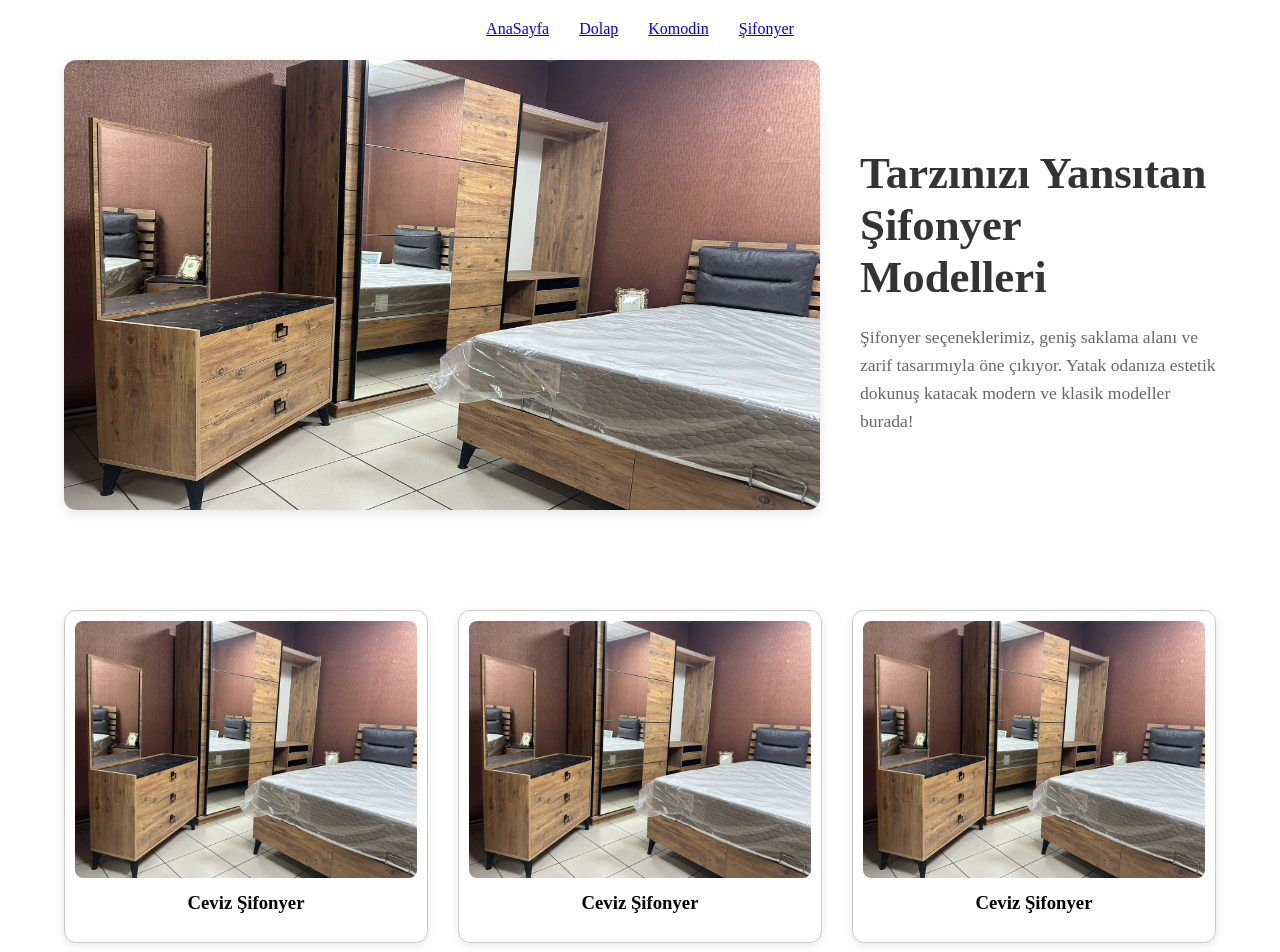
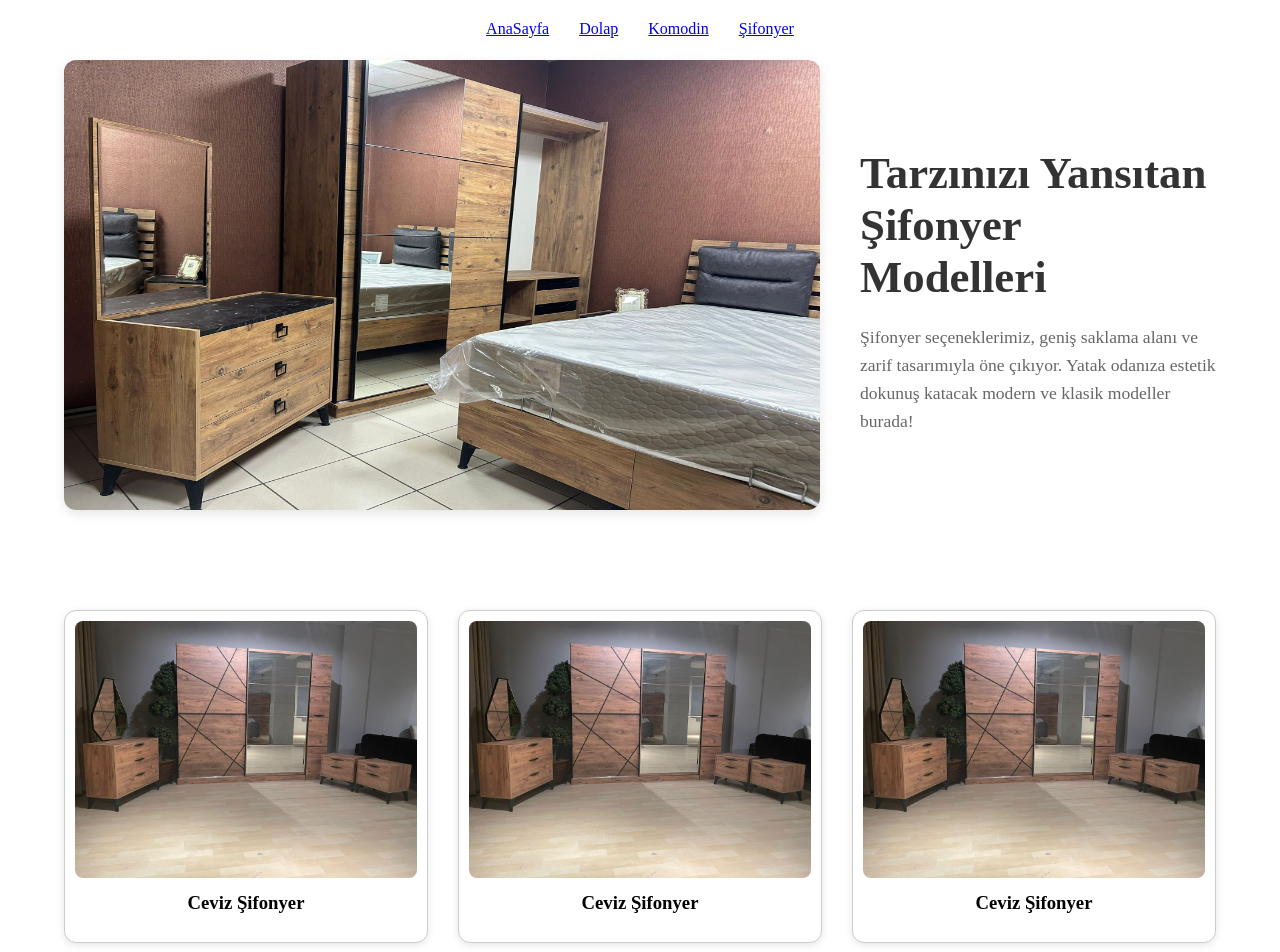
Before and after one commit to FurkanYusuf1560/Mobilya-Sitesi-, a React (Vite) app: page /sifonyer in a window 1280 px wide. Shown: the top 952 px of the page. Built offline with nearby package versions, Linux system fonts and the light colour scheme.

Commit message:
third commit

```diff
--- a/src/pages/Sifonyer.jsx
+++ b/src/pages/Sifonyer.jsx
@@ -3,13 +3,13 @@ import UrunKarti from "../components/UrunKarti";
 import "./Dolap.css";
 
 const sifonyerVerileri = [
-  { ad: "Ceviz Şifonyer", resimYolu: "/images/sifonyer1.jpeg" },
-  { ad: "Ceviz Şifonyer", resimYolu: "/images/sifonyer1.jpeg" },
-  { ad: "Ceviz Şifonyer", resimYolu: "/images/sifonyer1.jpeg" },
-  { ad: "Ceviz Şifonyer", resimYolu: "/images/sifonyer1.jpeg" },
-  { ad: "Ceviz Şifonyer", resimYolu: "/images/sifonyer1.jpeg" },
-  { ad: "Ceviz Şifonyer", resimYolu: "/images/sifonyer1.jpeg" },
-  { ad: "Ceviz Şifonyer", resimYolu: "/images/sifonyer1.jpeg" },
+  { ad: "Ceviz Şifonyer", resimYolu: "/images/dolap3.jpeg" },
+  { ad: "Ceviz Şifonyer", resimYolu: "/images/dolap3.jpeg" },
+  { ad: "Ceviz Şifonyer", resimYolu: "/images/dolap3.jpeg" },
+  { ad: "Ceviz Şifonyer", resimYolu: "/images/dolap3.jpeg" },
+  { ad: "Ceviz Şifonyer", resimYolu: "/images/dolap3.jpeg" },
+  { ad: "Ceviz Şifonyer", resimYolu: "/images/dolap3.jpeg" },
+  { ad: "Ceviz Şifonyer", resimYolu: "/images/dolap3.jpeg" },
 ];
 
 function Sifonyer() {
```
